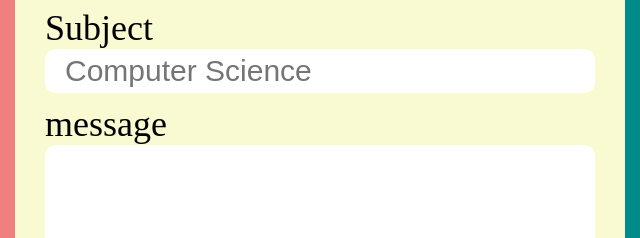
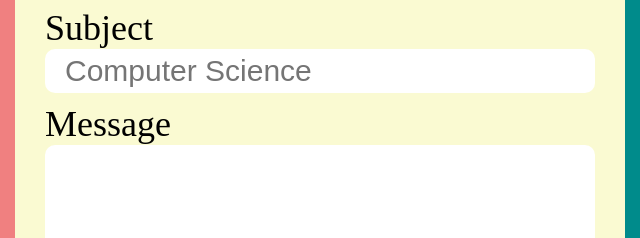
Before and after one commit to angelgrg123/myfirstwebsite, a plain HTML site: page index.html in a window 1280 px wide. Shown: the part 2882-3120 px from the top of the page, 625-1265 px from the left. Drawn offline with Linux system fonts and the light colour scheme.

Commit message:
Update index.html

```diff
--- a/index.html
+++ b/index.html
@@ -92,7 +92,7 @@
                 <label for="sub">Subject</label>
                 <input type="text" placeholder="Computer Science">
                 <br>
-                <label for="msg">message</label>
+                <label for="msg">Message</label>
                 <textarea id="msg"></textarea>
                 <br>
                 <button>Submit</button>
```
